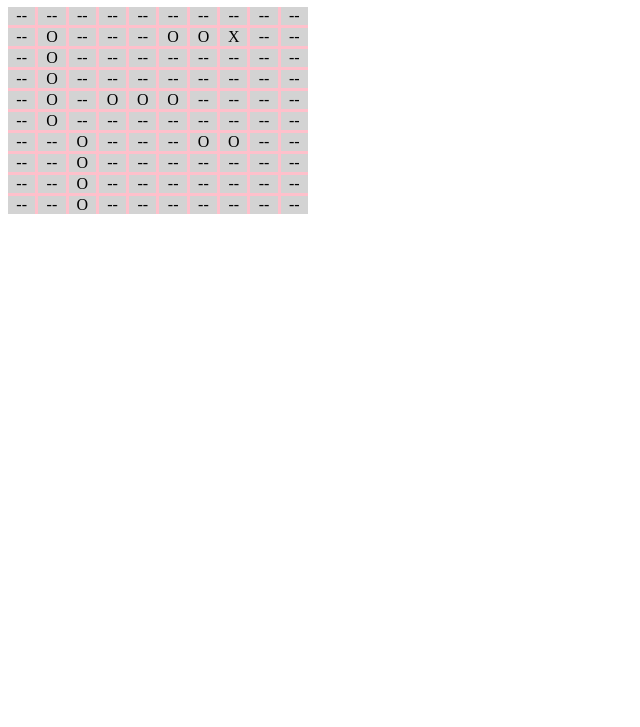
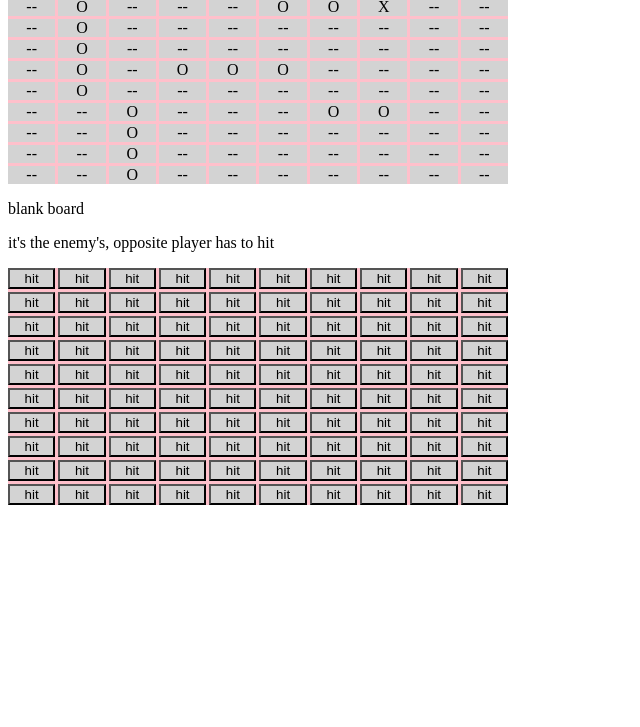
Before and after one commit to eina/battleship, a website with bundled scripts: page index.html in a window 1280 px wide. Shown: the part 73-800 px from the top of the page, without its empty margins (0-640 px from the left). Built offline with nearby package versions, Linux system fonts and the light colour scheme.

Commit message:
separate stuff into different files, generate empty board to be hit

```diff
--- a/css/styles.css
+++ b/css/styles.css
@@ -1,4 +1,4 @@
-#board__enemy {
+.board {
   display: grid;
   grid-template-columns: repeat(10, 1fr);
   grid-template-rows: repeat(10, 1fr);
@@ -6,7 +6,7 @@
   justify-items: stretch;
   text-align: center;
   /* align-items: center; */
-  width: 300px;
+  max-width: 500px;
   background-color: pink;
 }
 
--- a/index.html
+++ b/index.html
@@ -11,11 +11,16 @@
 <body>
   <!-- 10 x 10 board -->
   <div id="board-container">
-    <h1>enemy board</h1>
-    <div id="board__enemy"></div>
+    <p>enemy board</p>
+    <div class="board" id="board__enemy"></div>
+
+    <p>blank board</p>
+    <p>it's the enemy's, opposite player has to hit</p>
+    <div class="board" id="board__enemy--blank"></div>
   </div>
   <script src="js/umbrella.js" type="text/javascript"></script>
-  <script src="js/test.js" type="text/javascript"></script>
-  <!-- <script src="js/script.js" type="text/javascript"></script> -->
+  <script src="js/data.js" type="text/javascript"></script>
+  <script src="js/functions.js" type="text/javascript"></script>
+  <script src="js/script.js" type="text/javascript"></script>
 </body>
 </html>
--- a/js/test.js
+++ b/js/data.js
@@ -11,21 +11,6 @@ const testEnemyArr = {
   j: [null, null, 'O', null, null, null, null, null, null, null],
 };
 
-// test if i can append
-const enemyBoard = u('#board__enemy');
-// let enemyRow = u('.row');
-
-// console.log('what is this', enemyRow);
-
-if(enemyBoard) {
-  for (const x of Object.keys(testEnemyArr)) {
-    const row = testEnemyArr[x];
-    enemyBoard.append((status) => {
-        if(status === null) {
-          return '<div class="cell">--</div>';
-        } else {
-          return `<div class="cell">${status}</div>`;
-        }
-    }, row);
-  }
-}
+// module.exports = {
+//   testEnemyArr
+// }
--- /dev/null
+++ b/js/functions.js
@@ -0,0 +1,32 @@
+function generateEnemyBoard(boardData) {
+  // test if i can append
+  const enemyBoard = u('#board__enemy');
+  if(enemyBoard) {
+    for (const x of Object.keys(boardData)) {
+      const data = boardData[x];
+      enemyBoard.append((status) => {
+          if(status === null) {
+            return '<div class="cell">--</div>';
+          } else {
+            return `<div class="cell">${status}</div>`;
+          }
+      }, data);
+    }
+  }
+}
+
+// generate blank one to be hit!!!!
+function generateBlankEnemyBoard(boardData) {
+  const blankBoard = u('#board__enemy--blank');
+
+  if(blankBoard) {
+    for (const x of Object.keys(boardData)) {
+      const data = boardData[x];
+      blankBoard.append((status) => '<button class="cell">hit</button>', data);
+    }
+  }
+}
+
+// module.exports = {
+//   generateEnemyBoard
+// }
--- a/js/script.js
+++ b/js/script.js
@@ -1,12 +1,7 @@
-// console.log('hello!');
-let buttonList = document.getElementsByTagName('button');
+// const { enemyBoardData }= require('./data');
+// const { generateEnemyBoard }= require('./functions');
 
-for (let i = 0; i < buttonList.length; i++) {
-  const findBtnLocation = function () {
-    const closestElement = buttonList[i].closest(".row");
-    console.log('hello button!', closestElement.classList)
-    // figure out where you are???
-    // use jquery?????
-  }
-  buttonList[i].onclick = findBtnLocation;
-}
+// when you press start you want to generate an enemy board
+generateEnemyBoard(testEnemyArr);
+// also generate the other player's board to be hit
+generateBlankEnemyBoard(testEnemyArr);
```
